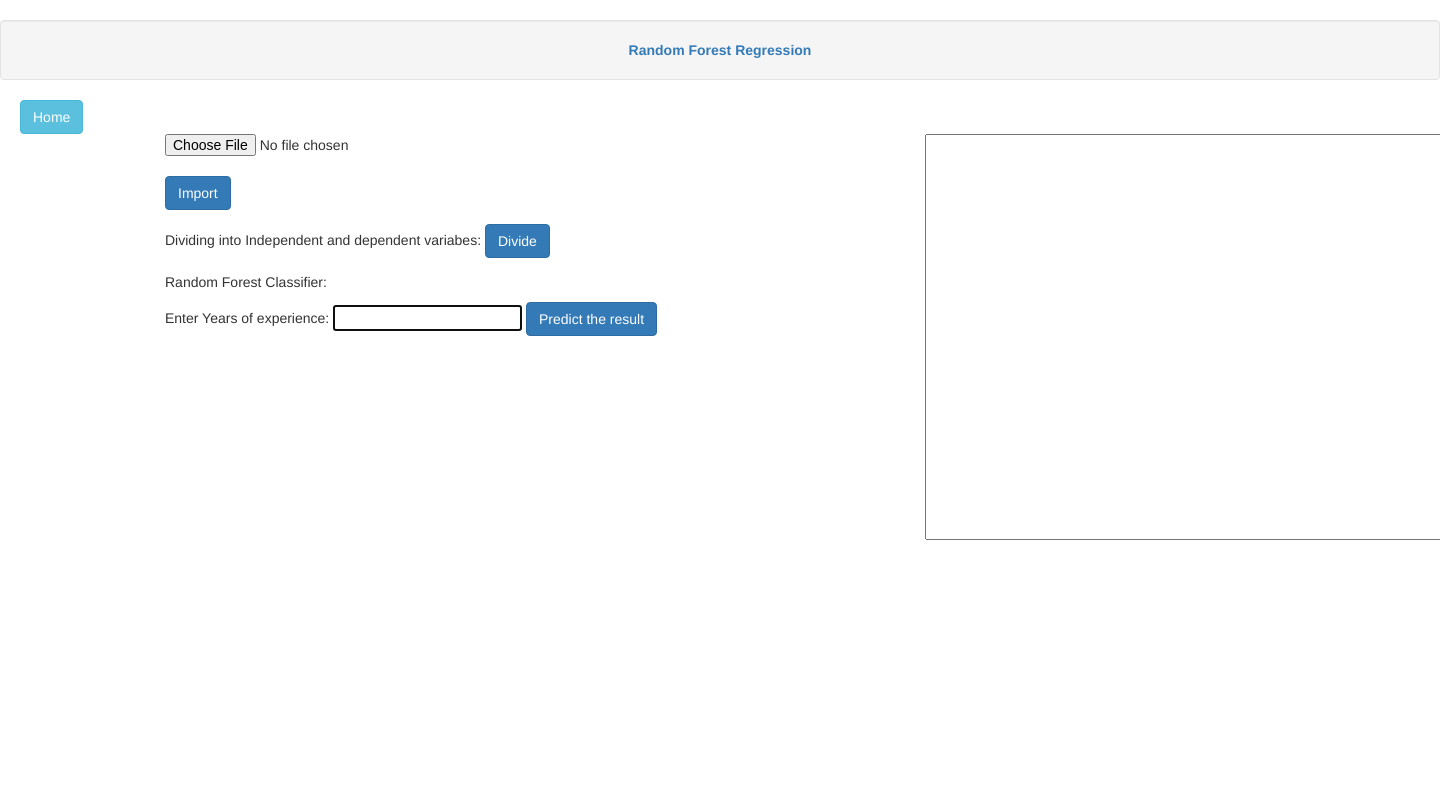
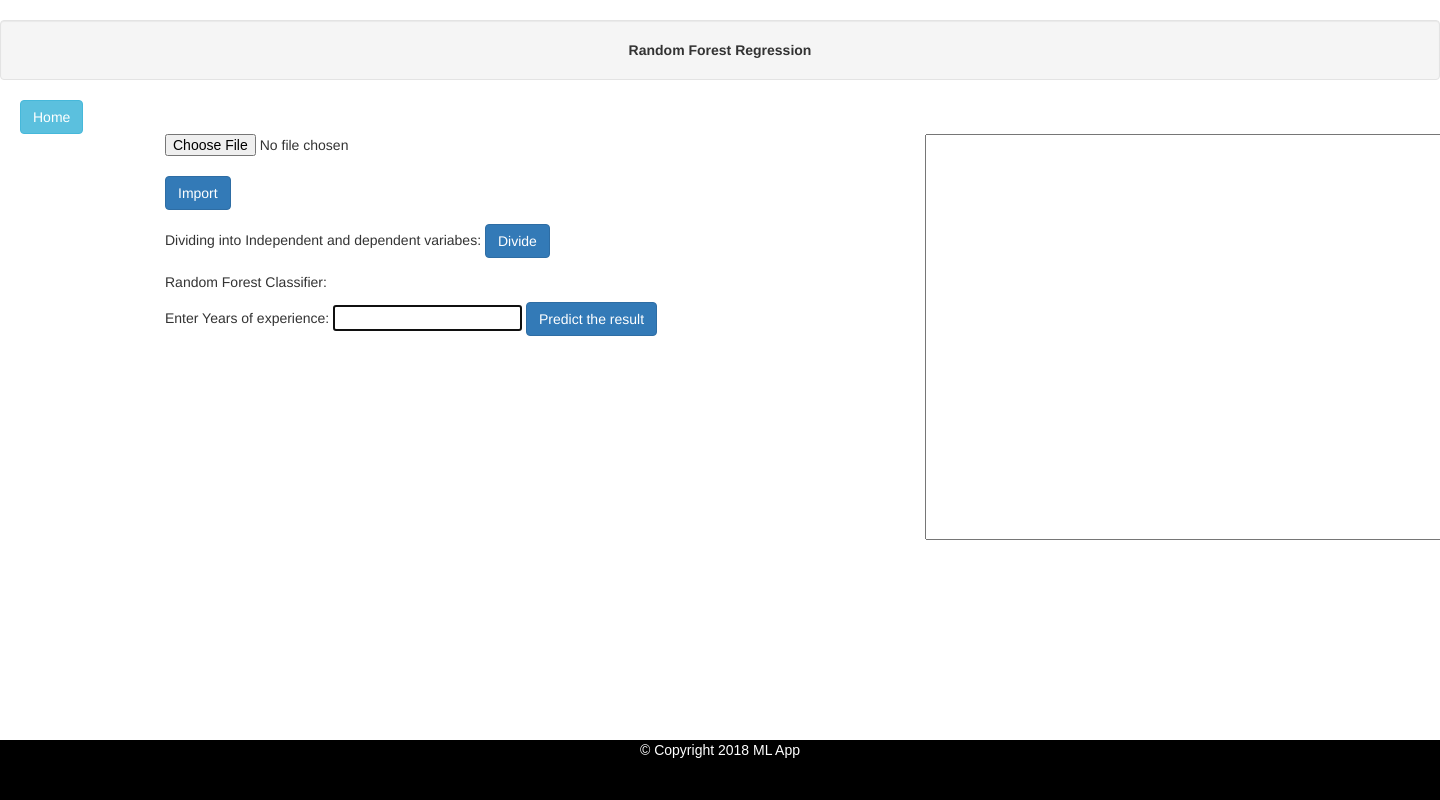
Before and after one commit to vishal-patel17/MLWebApp, a Flask app: page /rfr.html in a window 1440 px wide; the page is wider, and only the part inside the window is pictured. Run offline with Flask 2, Linux system fonts and the light colour scheme; some libraries are stand-ins or nearby versions.

Commit message:
Footer for rfr page

```diff
--- a/app.py
+++ b/app.py
@@ -1,5 +1,5 @@
 from flask import Flask, render_template, request, redirect, flash
-from werkzeug import secure_filename
+from werkzeug.utils import secure_filename
 import pandas as pd
 import numpy as np
 from sklearn.ensemble import RandomForestRegressor
--- a/templates/home.html
+++ b/templates/home.html
@@ -15,7 +15,6 @@
         <center>
             &copy; Copyright 2018 ML App
         </center>
-
     </div>
 
     <style>
--- a/templates/rfr.html
+++ b/templates/rfr.html
@@ -9,7 +9,7 @@
     <script src="https://maxcdn.bootstrapcdn.com/bootstrap/3.3.7/js/bootstrap.min.js"></script>
 </head>
 <body>
-    <div class="text-center well"><b><a href="" onclick="">Random Forest Regression</a></b></div>
+    <div class="text-center well"><b>Random Forest Regression</b></div>
     <header class="header">
         <button class="btn btn-info" onclick="location.href = '/' ">Home</button>
     </header>
@@ -54,6 +54,23 @@
             </div>
     </div>
 
+    <div id="footer">
+        <center>
+            &copy; Copyright 2018 ML App
+        </center>
+    </div>
+    <style>
+        #footer
+        {
+            color: white;
+            font-family: sans-serif;
+            position: absolute;
+            height: 60px;
+            width: 100%;
+            bottom: 0;
+            background-color: black;
+        }
+    </style>
     <script src="{{url_for('static', filename='main.js')}}"></script>
 </body>
 </html>
```
